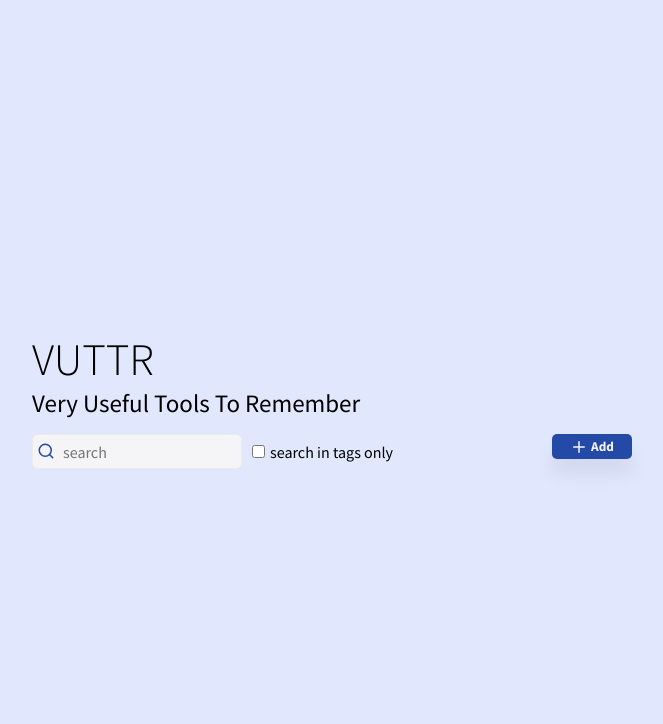
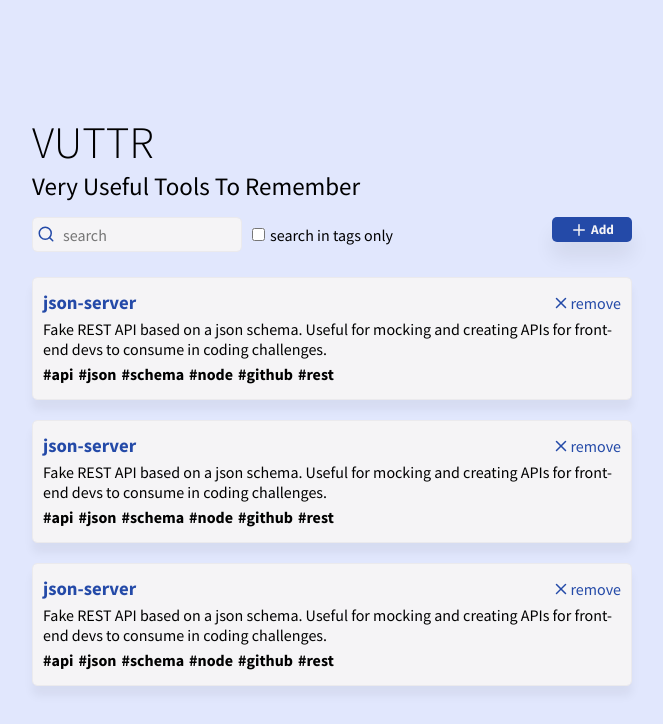
Before and after one commit to MickaelAraujs/vuttr, a React (Create React App) app: page / in a window 1280 px wide. Shown: the top 724 px of the page, without its empty margins (308-971 px from the left). Built offline with nearby package versions, Linux system fonts and the light colour scheme.

Commit message:
criando lista de cards de forma estática

```diff
--- a/package.json
+++ b/package.json
@@ -6,6 +6,7 @@
     "@testing-library/jest-dom": "^4.2.4",
     "@testing-library/react": "^9.3.2",
     "@testing-library/user-event": "^7.1.2",
+    "axios": "^0.19.2",
     "react": "^16.13.1",
     "react-dom": "^16.13.1",
     "react-icons": "^3.10.0",
--- a/src/App.js
+++ b/src/App.js
@@ -1,6 +1,7 @@
 import React from 'react';
 
 import Header from './Components/Header';
+import ToolsList from './Components/ToolsList';
 
 import './global.css';
 
@@ -8,6 +9,7 @@ export default function App() {
   return (
     <div className='container'>
       <Header />
+      <ToolsList />
     </div>
   );
 }
--- /dev/null
+++ b/src/Components/ToolsList/index.js
@@ -0,0 +1,80 @@
+import React from 'react';
+import { FiX } from 'react-icons/fi';
+
+import './styles.css';
+
+export default function ToolsList() {
+    return (
+        <div className="tools-container">
+            <div className="tool-card">
+                <div className="links">
+                    <h3><a href="#">json-server</a></h3>
+
+                    <a className='remove' href="#">
+                        <FiX size={18} color='#244AA8' />
+                        remove
+                    </a>
+                </div>
+
+                <p className="tool-description">
+                    Fake REST API based on a json schema. Useful for mocking and creating APIs for front-end devs to consume in coding challenges.
+                </p>
+
+                <ul className="tag-list">
+                    <li>#api</li>
+                    <li>#json</li>
+                    <li>#schema</li>
+                    <li>#node</li>
+                    <li>#github</li>
+                    <li>#rest</li>
+                </ul>
+            </div>
+
+            <div className="tool-card">
+                <div className="links">
+                    <h3><a href="#">json-server</a></h3>
+                    <a className='remove' href="#">
+                        <FiX size={18} color='#244aa8' />
+                        remove
+                    </a>
+                </div>
+
+                <p className="tool-description">
+                    Fake REST API based on a json schema. Useful for mocking and creating APIs for front-end devs to consume in coding challenges.
+                </p>
+
+                <ul className="tag-list">
+                    <li>#api</li>
+                    <li>#json</li>
+                    <li>#schema</li>
+                    <li>#node</li>
+                    <li>#github</li>
+                    <li>#rest</li>
+                </ul>
+            </div>
+
+            <div className="tool-card">
+                <div className="links">
+                    <h3><a href="#">json-server</a></h3>
+                    <a className='remove' href="#">
+                        <FiX size={18} color='#244aa8' />
+                        remove
+                    </a>
+                </div>
+
+                <p className="tool-description">
+                    Fake REST API based on a json schema. Useful for mocking and creating APIs for front-end devs to consume in coding challenges.
+                </p>
+
+                <ul className="tag-list">
+                    <li>#api</li>
+                    <li>#json</li>
+                    <li>#schema</li>
+                    <li>#node</li>
+                    <li>#github</li>
+                    <li>#rest</li>
+                </ul>
+            </div>
+        </div>
+    );
+}
--- /dev/null
+++ b/src/Components/ToolsList/styles.css
@@ -0,0 +1,52 @@
+.tools-container {
+    margin-top: 5px;
+}
+
+.tools-container .tool-card {
+    background: #F5F4F6 0% 0% no-repeat padding-box;
+    box-shadow: 0px 10px 10px #0000000D;
+    border: 1px solid #EBEAED;
+    border-radius: 5px;
+    opacity: 1;
+
+    width: 600px;
+    padding: 10px;
+    margin-top: 20px;
+}
+
+.tools-container .tool-card .links {
+    display: flex;
+    justify-content: space-between;
+    margin-top: 3px;
+}
+
+.tools-container .tool-card .links a {
+    text-decoration: none;
+    color: #244AA8;
+}
+
+.tools-container .tool-card .links a:hover {
+    text-decoration: underline;
+}
+
+.tools-container .tool-card .links .remove {
+    display: flex;
+    align-items: center;
+}
+
+.tools-container .tool-card .tool-description {
+    margin-top: 5px;
+    font-size: 16px;
+}
+
+.tools-container .tool-card .tag-list {
+    list-style: none;
+    display: flex;
+    margin-top: 5px;
+    font-weight: bold;
+}
+
+.tools-container .tool-card .tag-list li:not(:first-child) {
+    margin-left: 5px;
+    margin-bottom: 5px;
+}
--- a/src/global.css
+++ b/src/global.css
@@ -16,5 +16,7 @@ body, body * {
     display: flex;
     justify-content: center;
     align-items: center;
+    flex-direction: column;
     height: 100vh;
+
 }
```
Also changed, not shown: 1 other file (tests, documents, lock files or other folders).
